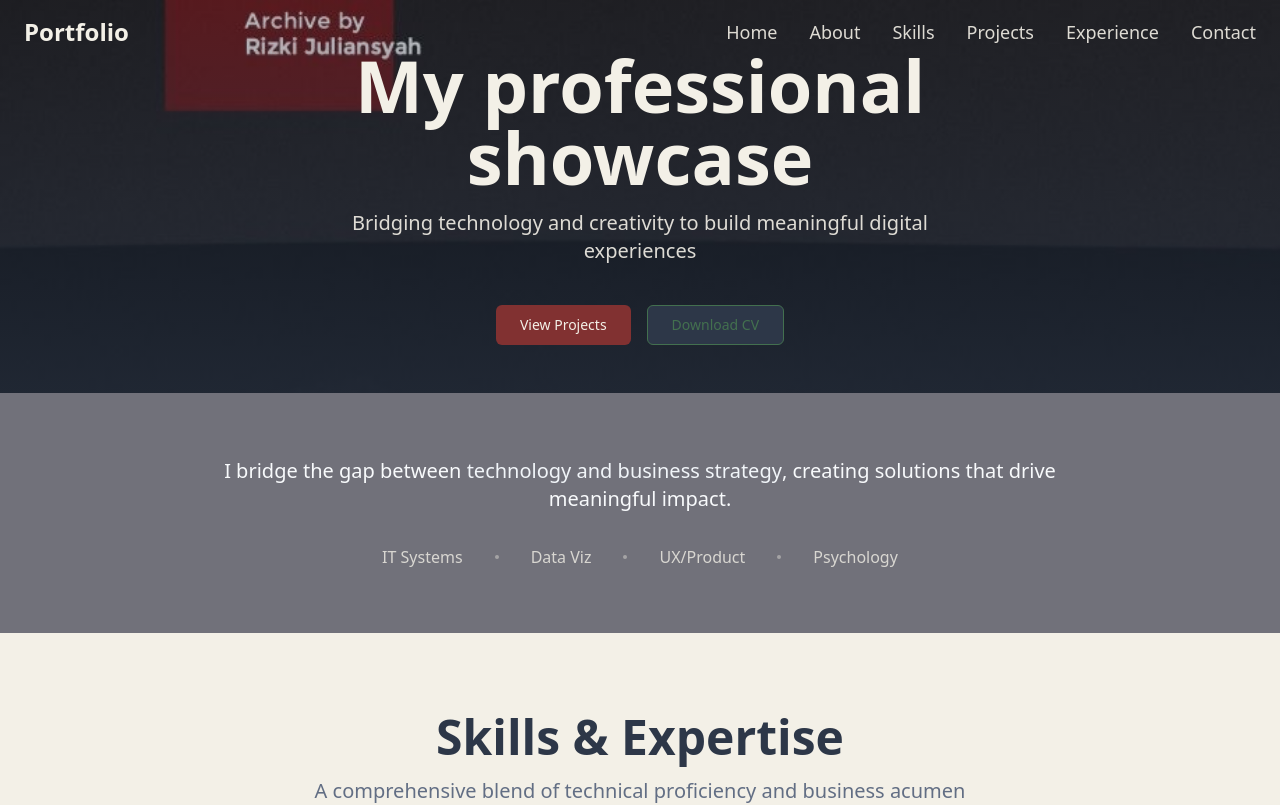
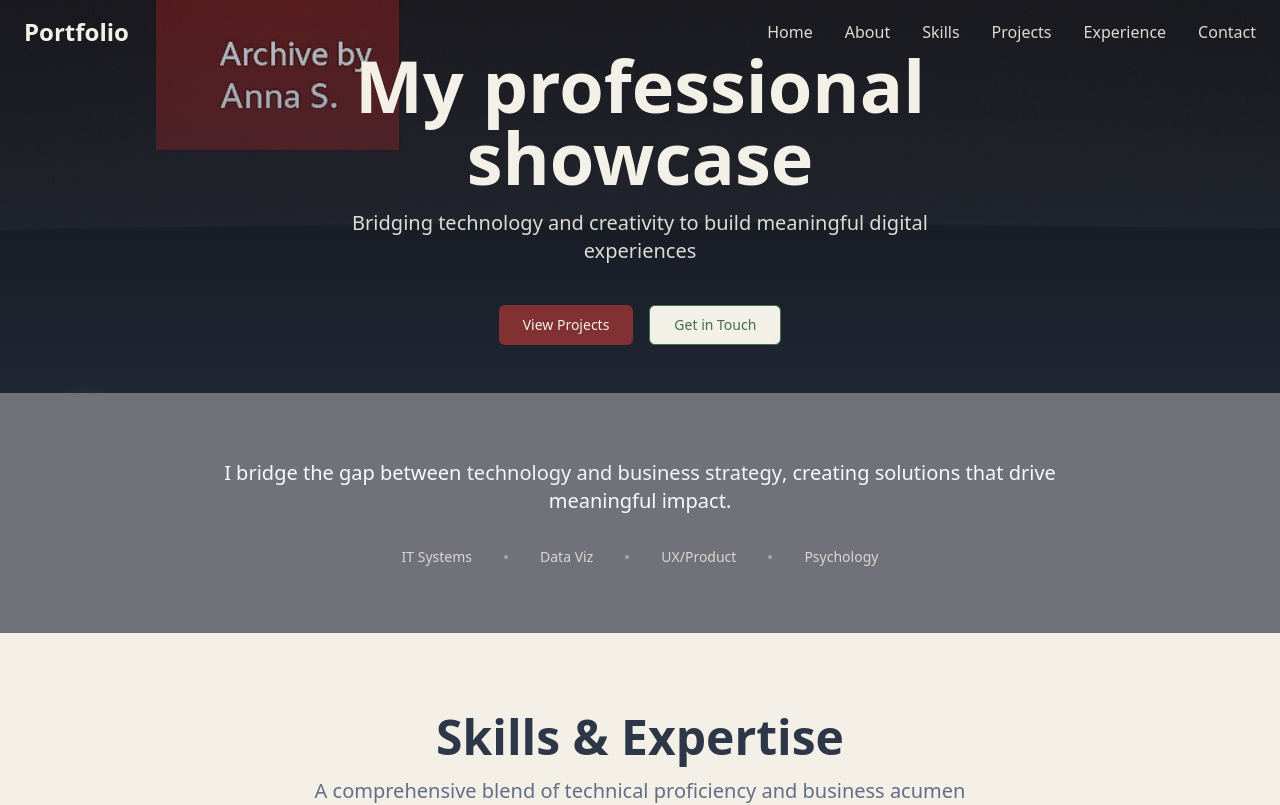
Before and after one commit to annasebedash-creator/anna-sebedach-portfolio, a React (Vite) app: page / in a window 1280 px wide. Shown: the top 805 px of the page. Built offline with nearby package versions, Linux system fonts and the light colour scheme.

Commit message:
Reverted to commit 18ec6228932d40a8c1c0162e006b7d4d874012e9

```diff
--- a/src/components/Header.tsx
+++ b/src/components/Header.tsx
@@ -55,7 +55,7 @@ const Header = () => {
               <a
                 key={item.label}
                 href={item.href}
-                className="text-ivory/90 hover:text-ivory transition-colors duration-200 font-medium text-lg"
+                className="text-ivory/90 hover:text-ivory transition-colors duration-200 font-medium"
               >
                 {item.label}
               </a>
--- a/src/components/Hero.tsx
+++ b/src/components/Hero.tsx
@@ -6,7 +6,7 @@ const Hero = () => {
   return <div>
       {/* Section 1: Hero Slice */}
       <section className="hero-slice relative h-[calc(35vh+3cm)] overflow-hidden">
-        <img src="/lovable-uploads/8c0b4771-2ce3-4c62-89fc-cb006c684225.png" alt="Where Code Meets Design" className="w-full h-[calc(100%+3cm)] object-cover object-center absolute top-[-2cm] left-0" />
+        <img src="/lovable-uploads/0cfb88b1-b7e7-4855-8bfb-c8d781a2665f.png" alt="Where Code Meets Design" className="w-full h-[calc(100%+3cm)] object-cover object-center absolute top-[-2cm] left-0" />
         <div className="absolute inset-0 bg-gradient-to-b from-midnight-blue/30 via-midnight-blue/50 to-midnight-blue/70"></div>
 
         <div className="absolute inset-0 flex items-center justify-center">
@@ -20,7 +20,9 @@ const Hero = () => {
               <Button className="bg-burgundy hover:bg-burgundy/90 text-ivory px-6 py-3">
                 View Projects
               </Button>
-              <Button variant="outline" className="border-moss-green text-moss-green hover:bg-moss-green hover:text-ivory px-6 py-3">Download CV</Button>
+              <Button variant="outline" className="border-moss-green text-moss-green hover:bg-moss-green hover:text-ivory px-6 py-3">
+                Get in Touch
+              </Button>
             </div>
           </div>
         </div>
@@ -30,18 +32,18 @@ const Hero = () => {
       <section className="info-slice h-[30vh] flex items-center bg-zinc-500 rounded-none">
         <div className="container mx-auto px-6">
           <div className="max-w-4xl mx-auto text-center space-y-8">
-            <p className="text-lg leading-relaxed text-slate-50 font-light md:text-xl">
+            <p className="text-lg leading-relaxed text-slate-50 md:text-xl font-light">
               I bridge the gap between <span className="text-moss-green font-medium text-slate-100">technology and business strategy</span>, creating solutions that drive meaningful impact.
             </p>
 
             <div className="info-points flex flex-wrap justify-center items-center gap-6 md:gap-8">
-              <span className="text-ivory/80 font-medium text-base">IT Systems</span>
+              <span className="text-ivory/80 text-sm font-medium">IT Systems</span>
               <div className="w-1 h-1 bg-ivory/40 rounded-full"></div>
-              <span className="text-ivory/80 font-medium text-base">Data Viz</span>
+              <span className="text-ivory/80 text-sm font-medium">Data Viz</span>
               <div className="w-1 h-1 bg-ivory/40 rounded-full"></div>
-              <span className="text-ivory/80 font-medium text-base">UX/Product</span>
+              <span className="text-ivory/80 text-sm font-medium">UX/Product</span>
               <div className="w-1 h-1 bg-ivory/40 rounded-full"></div>
-              <span className="text-ivory/80 font-medium text-base">Psychology</span>
+              <span className="text-ivory/80 text-sm font-medium">Psychology</span>
             </div>
           </div>
         </div>
--- a/src/components/Skills.tsx
+++ b/src/components/Skills.tsx
@@ -23,7 +23,7 @@ const Skills = () => {
     skills: ["Team Leadership", "Project Management", "Agile/Scrum", "Cross-functional Collaboration", "Mentoring", "Communication", "Problem Solving", "Decision Making"],
     color: "text-burgundy"
   }];
-  return <section id="skills" className="py-20 bg-ivory">
+  return <section id="skills" className="py-20 bg-gradient-subtle">
       <div className="container mx-auto px-6">
         <div className="text-center mb-16">
           <h2 className="text-4xl md:text-5xl font-bold text-primary mb-4 inline-block whitespace-nowrap">
@@ -46,7 +46,7 @@ const Skills = () => {
               </CardHeader>
               <CardContent>
                 <div className="flex flex-wrap gap-2">
-                  {category.skills.map((skill, skillIndex) => <Badge key={skillIndex} variant="secondary" className="text-sm py-1 px-3 hover:text-primary-foreground transition-colors duration-200">
+                  {category.skills.map((skill, skillIndex) => <Badge key={skillIndex} variant="secondary" className="text-sm py-1 px-3 hover:text-primary-foreground transition-colors duration-200 bg-zinc-600">
                       {skill}
                     </Badge>)}
                 </div>
--- a/src/index.css
+++ b/src/index.css
@@ -8,14 +8,14 @@ All colors MUST be HSL.
 
 @layer base {
   :root {
-    --background: 218 23% 23%;
-    --foreground: 42 33% 93%;
+    --background: 42 33% 93%;
+    --foreground: 218 23% 23%;
 
-    --card: 218 23% 23%;
-    --card-foreground: 42 33% 93%;
+    --card: 42 33% 93%;
+    --card-foreground: 218 23% 23%;
 
-    --popover: 218 23% 23%;
-    --popover-foreground: 42 33% 93%;
+    --popover: 42 33% 93%;
+    --popover-foreground: 218 23% 23%;
 
     --primary: 218 23% 23%;
     --primary-foreground: 42 33% 93%;
```
